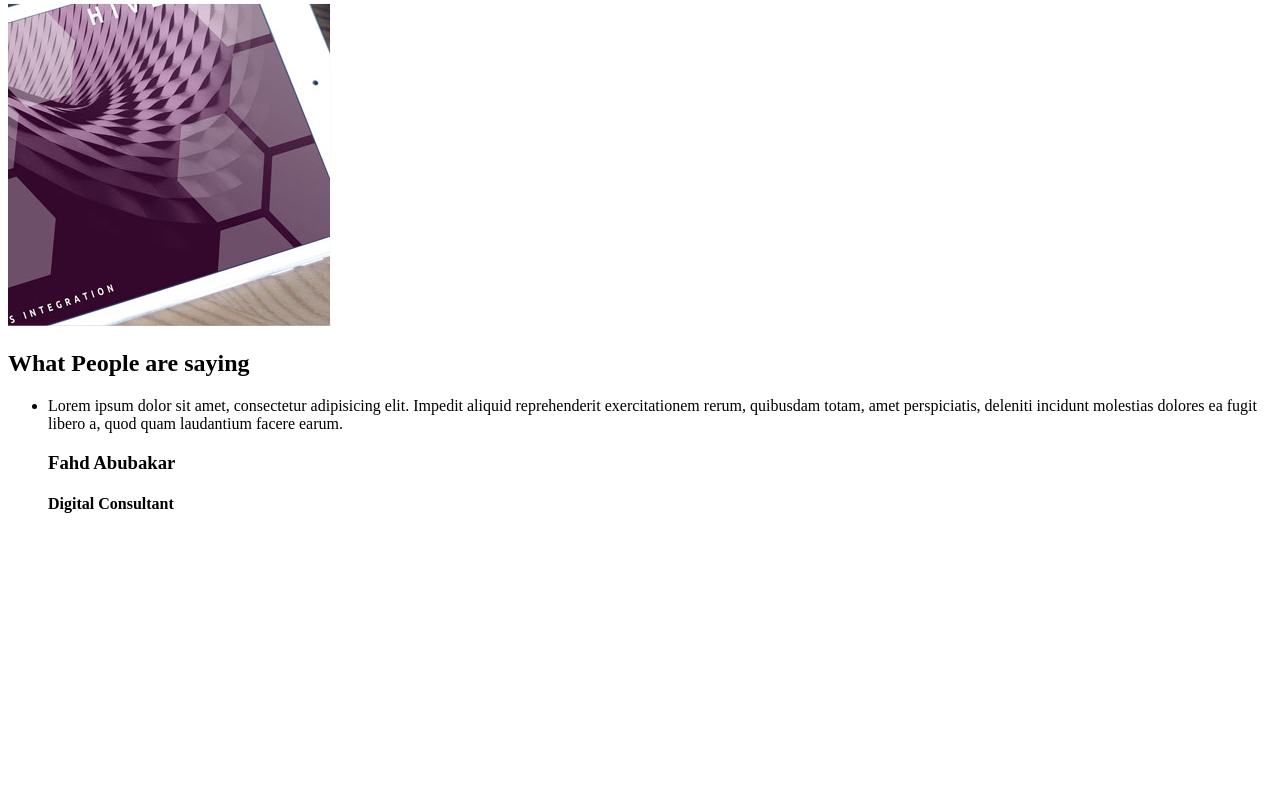
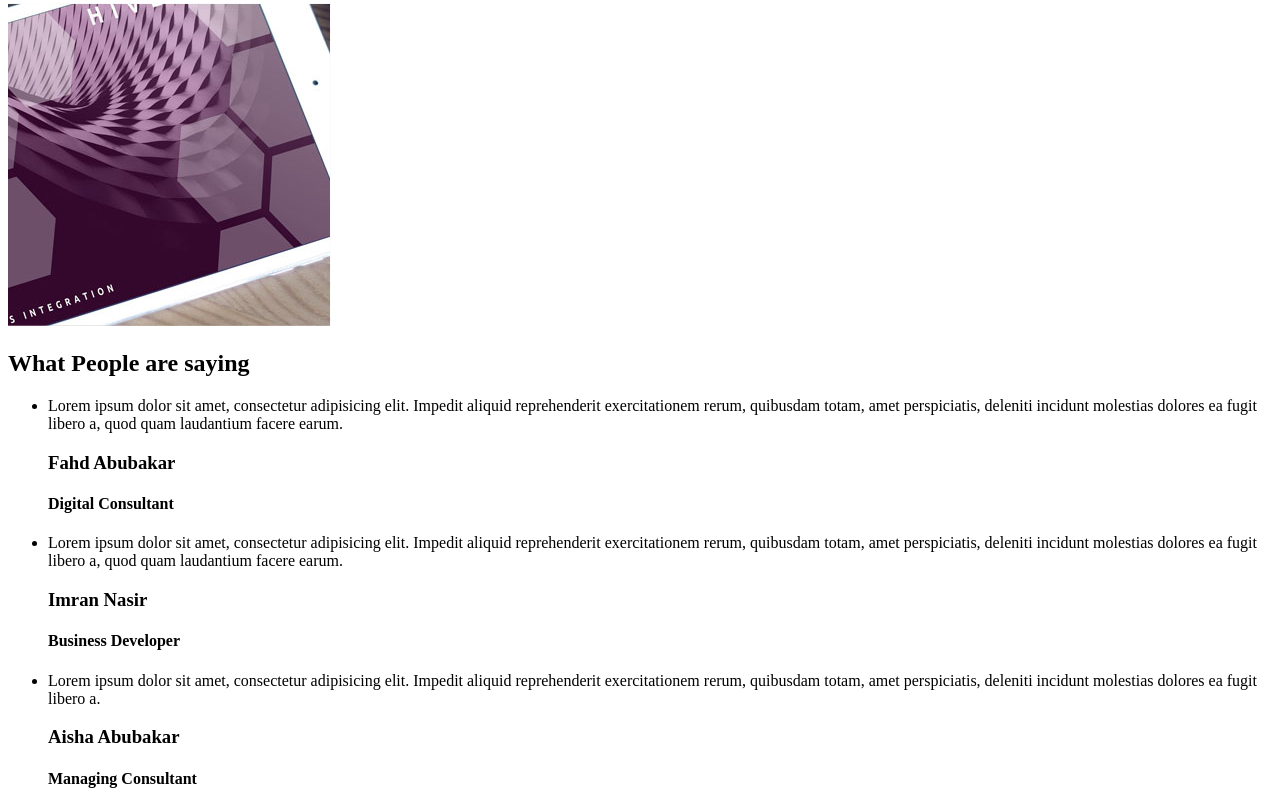
Before and after one commit to abusavvy/webfolio, a plain HTML site: page index.html in a window 1280 px wide. Shown: the part 3323-4132 px from the top of the page. Before the commit the page ends 3857 px from the top, so only its background shows below. Drawn offline with Linux system fonts and the light colour scheme.

Commit message:
complete the testimonial section

```diff
--- a/index.html
+++ b/index.html
@@ -102,6 +102,16 @@
                     <h3>Fahd Abubakar</h3>
                     <h4>Digital Consultant</h4>
                 </li>
+                <li>
+                    <p>Lorem ipsum dolor sit amet, consectetur adipisicing elit. Impedit aliquid reprehenderit exercitationem rerum, quibusdam totam, amet perspiciatis, deleniti incidunt molestias dolores ea fugit libero a, quod quam laudantium facere earum.</p>
+                    <h3>Imran Nasir</h3>
+                    <h4>Business Developer</h4>
+                </li>
+                <li>
+                    <p>Lorem ipsum dolor sit amet, consectetur adipisicing elit. Impedit aliquid reprehenderit exercitationem rerum, quibusdam totam, amet perspiciatis, deleniti incidunt molestias dolores ea fugit libero a.</p>
+                    <h3>Aisha Abubakar</h3>
+                    <h4>Managing Consultant</h4>
+                </li>
             </ul>
 
         </div>
```
